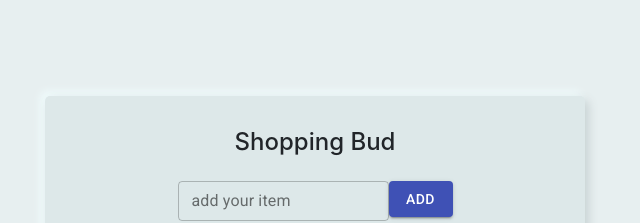
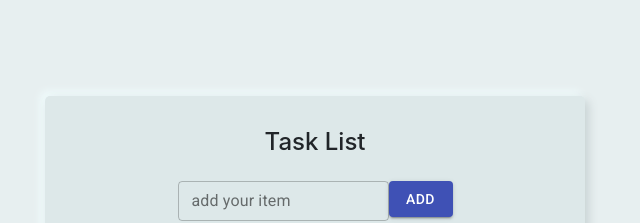
Before and after one commit to bharatpaliwal-169/Todo-s-List, a React (Create React App) app: page / in a window 1280 px wide. Shown: the top 223 px of the page, without its empty margins (325-965 px from the left). Built offline with nearby package versions, Linux system fonts and the light colour scheme.

Commit message:
Update Main.js

```diff
--- a/src/components/Main.js
+++ b/src/components/Main.js
@@ -91,7 +91,7 @@ export default function Main() {
 
             <form className='form text-center' onSubmit={handleSubmit}>
 
-              <h4 className='display-5 fw-3  mb-4 headp'> Shopping Bud </h4>
+              <h4 className='display-5 fw-3  mb-4 headp'> Task List </h4>
               <TextField id="item"
                           label="add your item"
                           variant="outlined"
```
